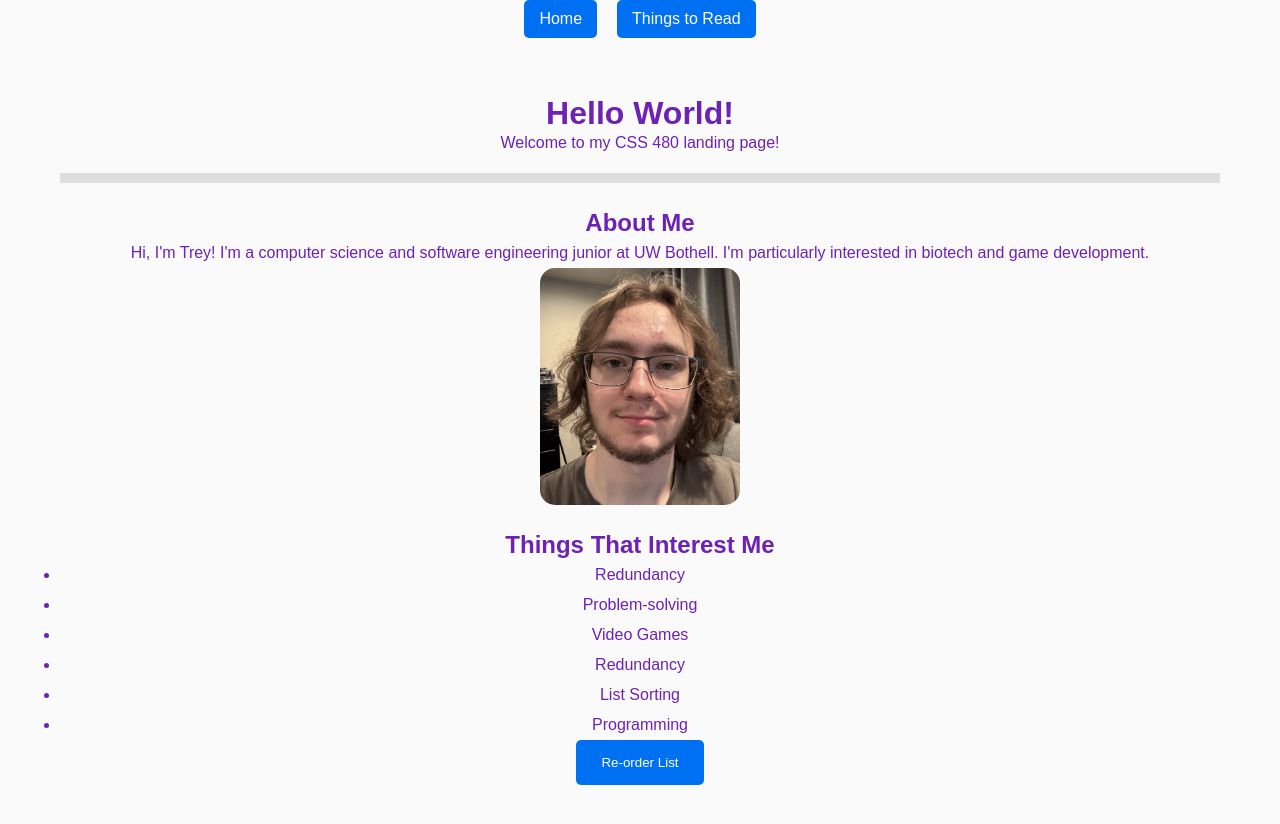
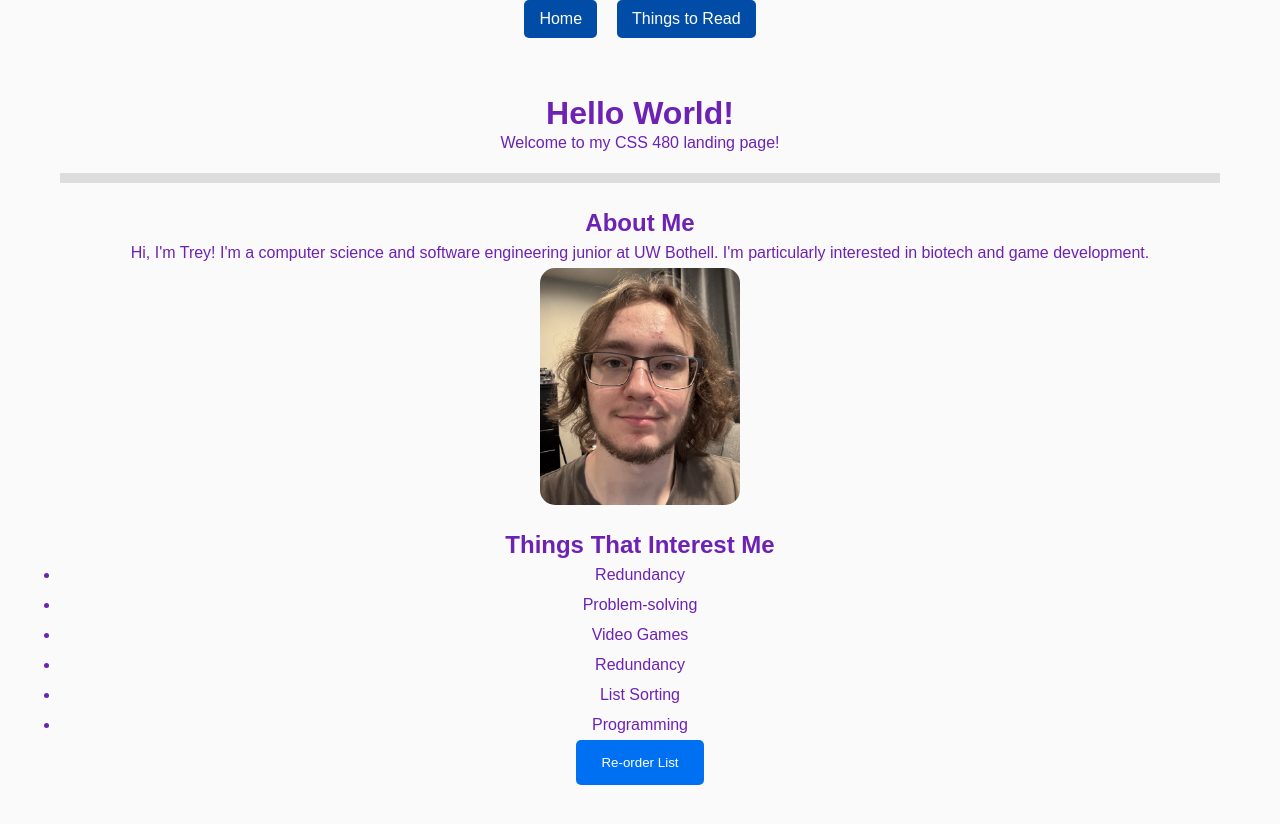
Before and after one commit to Trayouras/css-480-hello-world-new, a Next.js app: page / in a window 1280 px wide. Shown: the top 824 px of the page. Built offline with nearby package versions, Linux system fonts and the light colour scheme.

Commit message:
color tweak

```diff
--- a/src/app/navbar.js
+++ b/src/app/navbar.js
@@ -24,7 +24,7 @@ const styles = {
     },
     button: {
         padding: "10px 15px",
-        backgroundColor: "#0070f3",
+        backgroundColor: "#004ca6",
         color: "#fff",
         border: "none",
         borderRadius: "5px",
```
